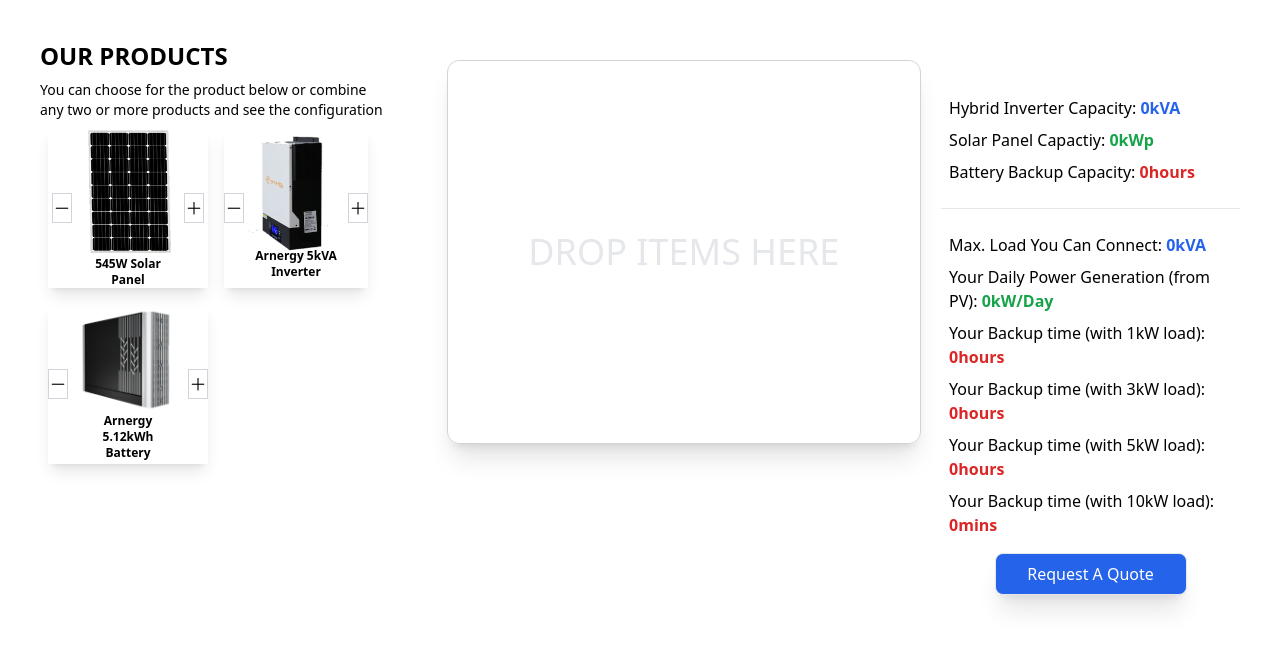
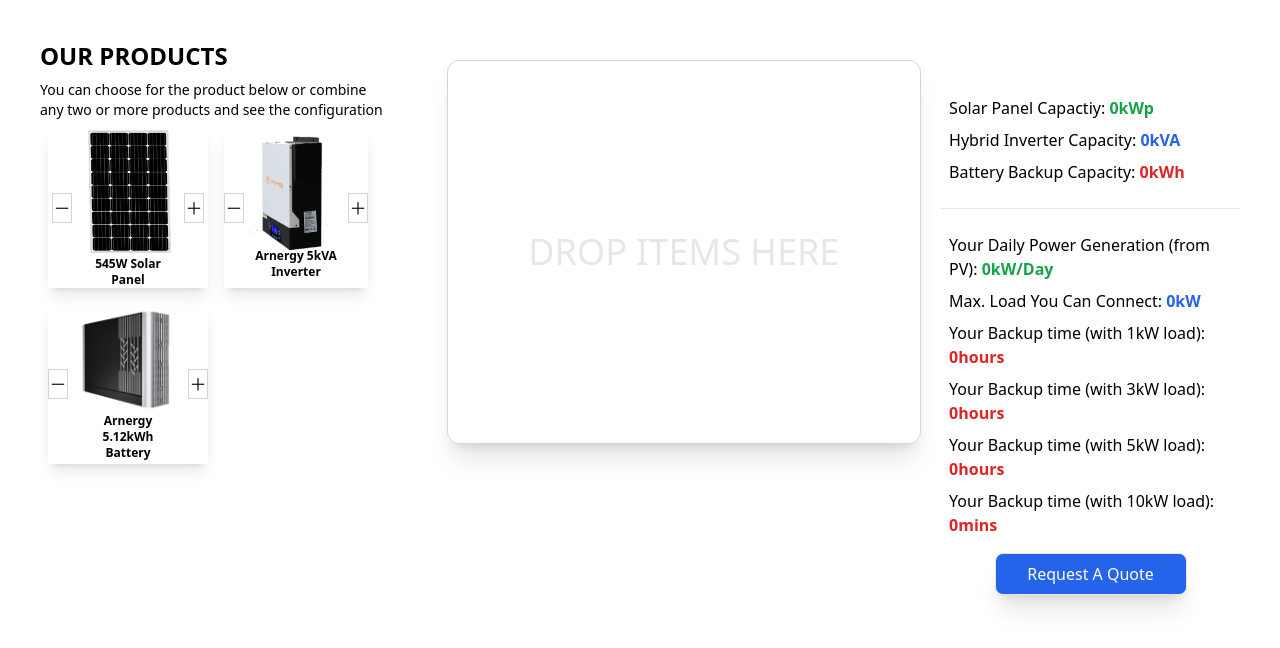
Before and after one commit to etoyin/luminous_product_builder, a React (Vite) app: page / in a window 1280 px wide. Shown: the top 648 px of the page. Built offline with nearby package versions, Linux system fonts and the light colour scheme.

Commit message:
Correction and images change

```diff
--- a/src/components/Index.jsx
+++ b/src/components/Index.jsx
@@ -190,7 +190,7 @@ function Index() {
                 inverterCounter > 0 &&
                 <>
                   <p className="relative text-sm -right-28 font-semibold -top-10 sm:-top-20 z-5">
-                    <span className='text-red-600'>{inverterCounter}</span> X Arnergy Inverter
+                    <span className='text-red-600'>{inverterCounter}</span> X 5kVA Inverter
                   </p>
                   <img src="img/inverter2.png"
                     data-id="inverter"
@@ -206,7 +206,7 @@ function Index() {
                     onDragStart={handleDropDragStart}
                     className='relative left-4 sm:left-2 top-10 w-28 sm:w-32' alt="" srcset="" />
                   <p className="relative text-sm font-semibold break-keep -top-32 -left-10 z-5">
-                    <span className='text-red-600'>{panelCounter}</span> X Solar Panel
+                    <span className='text-red-600'>{panelCounter}</span> X 545W Solar Panel
                   </p>
                 </>
               }
@@ -218,36 +218,36 @@ function Index() {
                     onDragStart={handleDropDragStart}
                     className={`w-20 sm:w-28 relative top-28 ${panelCounter > 0 ? "right-10": ""}`} alt="" srcset=""/>
                     <p className={`relative text-sm font-semibold z-5 ${panelCounter > 0 ? "-left-16 sm:-left-28": "-left-10 sm:-left-24 "}`}>
-                      <span className='text-red-600'>{batteryCounter}</span> X Arnergy Battery
+                      <span className='text-red-600'>{batteryCounter}</span> X 5.12kWh Battery
                     </p>
                 </>
               }
             </div>
             <div className="result-items p-5 w-full md:w-5/12">
               <div className="p-2 rounded-lg ">
+                <div className="sys my-2 text-base">
+                  <span className=" ">Solar Panel Capactiy:</span>
+                  <span className="text-green-600 font-semibold"> {Math.round(((panelCounter * 545/1000) + Number.EPSILON) * 100) / 100}kWp</span>
+                </div>
                 <div className="sys my-2 text-base ">
                   <span className="">Hybrid Inverter Capacity:</span>
                   <span className="text-blue-600 font-semibold"> {inverterCounter * 5}kVA</span>
                 </div>
                 <div className="sys my-2 text-base">
-                  <span className=" ">Solar Panel Capactiy:</span>
-                  <span className="text-green-600 font-semibold"> {Math.round(((panelCounter * 545/1000) + Number.EPSILON) * 100) / 100}kWp</span>
-                </div>
-                <div className="sys my-2 text-base">
                   <span className=" ">Battery Backup Capacity:</span>
-                  <span className="text-red-600 font-semibold"> {Math.round(batteryCounter * 5.12)}hours</span>
+                  <span className="text-red-600 font-semibold"> {Math.round(batteryCounter * 5.12)}kWh</span>
                 </div>
               </div>
               {/* <div className='w-full bg-black h-1' /> */}
               <hr className='my-2'/>
               <div className="p-2 rounded-lg">
-                <div className="sys my-2 text-base ">
-                  <span className="">Max. Load You Can Connect:</span>
-                  <span className="text-blue-600 font-semibold"> {inverterCounter * 5 * 0.8}kVA</span>
-                </div>
                 <div className="sys my-2 text-base">
                   <span className=" ">Your Daily Power Generation (from PV):</span>
                   <span className="text-green-600 font-semibold"> {Math.round(((panelCounter * 3.5 * 0.75 * 545/1000) + Number.EPSILON) * 100) / 100}kW/Day</span>
+                </div>
+                <div className="sys my-2 text-base ">
+                  <span className="">Max. Load You Can Connect:</span>
+                  <span className="text-blue-600 font-semibold"> {inverterCounter * 5 * 0.8}kW</span>
                 </div>
                 <div className="sys my-2 text-base">
                   <span className="">Your Backup time (with 1kW load):</span>
```
